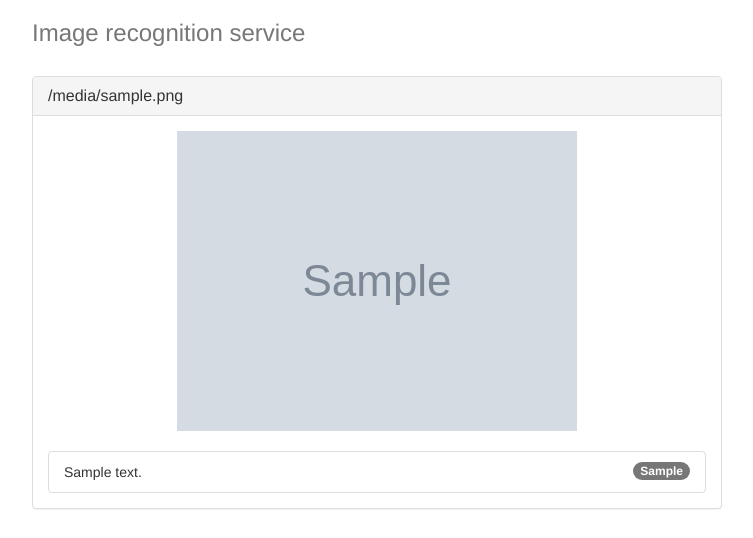
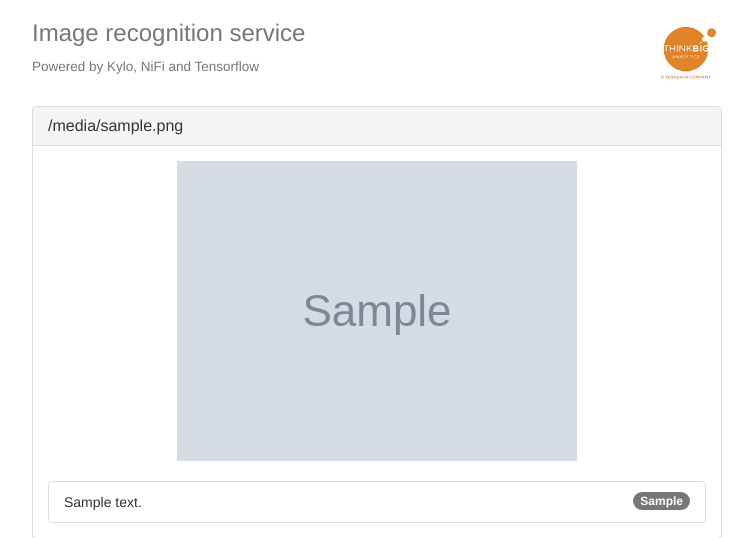
Before and after one commit to jwoschitz/vagrant-kylo-example-boxes, a Flask app: template example_http_server_and_pipeline/resources/app/templates/index.html in a window 1280 px wide. Shown: the top 538 px of the page, without its empty margins (263-1016 px from the left). Run offline with Flask 2, Linux system fonts and the light colour scheme; the template is opened without the code that fills it: most values are stand-ins (such as "Sample title", 1, 10 or a date in 2020); grey boxes marked "Sample" are stand-in pictures; some libraries are stand-ins or nearby versions.

Commit message:
updated README, added logo to template

```diff
--- a/example_http_server_and_pipeline/resources/app/templates/index.html
+++ b/example_http_server_and_pipeline/resources/app/templates/index.html
@@ -8,12 +8,15 @@
         .img-container { vertical-align: middle; text-align: center; margin-bottom: 20px; }
         .list-group { margin-bottom: 0; }
         .header { margin-bottom: 20px; }
+        .logo { float: right; margin-top: 20px; height: 64px; }
     </style>
 </head>
 <body>
     <div class="container">
         <div class="header clearfix">
+            <img class="logo" src="/static/logo.png">
             <h3 class="text-muted">Image recognition service</h3>
+            <h4><small>Powered by Kylo, NiFi and Tensorflow</small></h4>
         </div>
 
         {% for item in items %}
```
Also changed, not shown: README.md, example_http_server_and_pipeline/README.md (added), example_http_server_and_pipeline/resources/app/static/logo.png (added), resources/img_http_server_and_pipeline.png (added).
